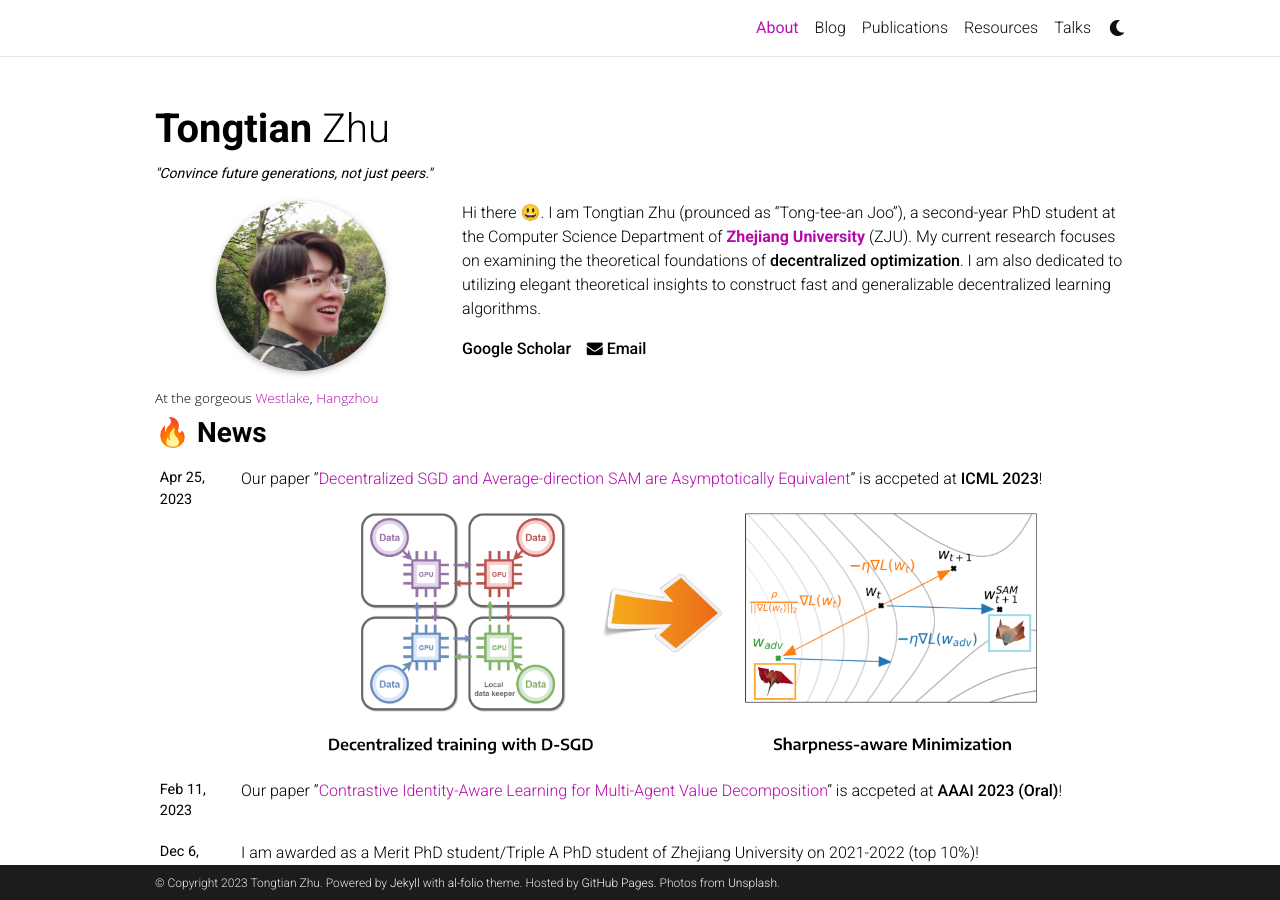
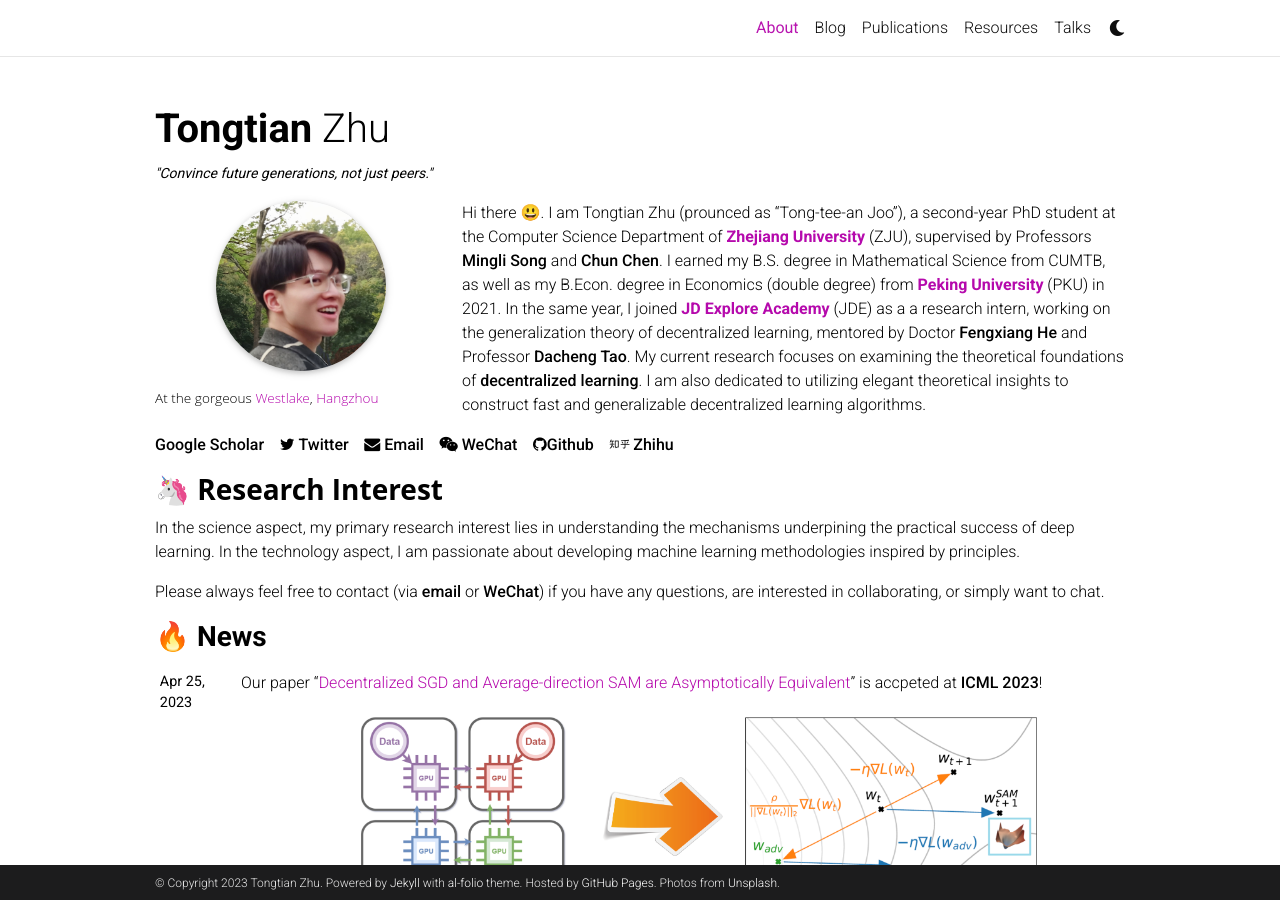
Before and after one commit to Raiden-Zhu/Raiden-Zhu.github.io, a Jekyll site: the page built from _pages/about.md, in a window 1280 px wide and 900 px high. Built offline with Jekyll 4.4.1, drawn with Linux system fonts in a browser that asks for light colours; full-size pictures stand in for the smaller copies a plugin makes; comment, search, counter and statistics services are not loaded; a style sheet for code colours, icons or effects is not loaded.

Commit message:
Update about.md

```diff
--- a/_pages/about.md
+++ b/_pages/about.md
@@ -18,21 +18,21 @@
 social: true  # includes social icons at the bottom of the page
 ---
 
-Hi there 😃. I am Tongtian Zhu (prounced as "Tong-tee-an Joo"), a second-year PhD student at the Computer Science Department of [<span style="font-weight: bold; color: #B509AC;">Zhejiang University</span>](https://www.zju.edu.cn/english/) (ZJU).
-<!-- supervised by Professors [**Mingli Song**](https://person.zju.edu.cn/en/msong) and [**Chun Chen**](https://person.zju.edu.cn/en/0082004). I earned my B.S. degree in Mathematical Science from CUMTB, as well as my B.Econ. degree in Economics (double degree) from [<span style="font-weight: bold; color: #B509AC;">Peking University</span>](https://english.pku.edu.cn/) (PKU) in 2021.
-<!-- In the same year, I joined [<span style="font-weight: bold; color: #B509AC;">JD Explore Academy</span>](https://corporate.jd.com/) (JDE) as a a research intern, where I focused on the generalization theory of decentralized learning,  mentored by Professors [**Fengxiang He**](https://fengxianghe.github.io/) and [**Dacheng Tao**](https://www.sydney.edu.au/engineering/about/our-people/academic-staff/dacheng-tao.html). -->
-My current research focuses on examining the theoretical foundations of **decentralized optimization**. I am also dedicated to utilizing elegant theoretical insights to construct fast and generalizable decentralized learning algorithms.
+Hi there 😃. I am Tongtian Zhu (prounced as "Tong-tee-an Joo"), a second-year PhD student at the Computer Science Department of [<span style="font-weight: bold; color: #B509AC;">Zhejiang University</span>](https://www.zju.edu.cn/english/) (ZJU), supervised by Professors [**Mingli Song**](https://person.zju.edu.cn/en/msong) and [**Chun Chen**](https://person.zju.edu.cn/en/0082004). I earned my B.S. degree in Mathematical Science from CUMTB, as well as my B.Econ. degree in Economics (double degree) from [<span style="font-weight: bold; color: #B509AC;">Peking University</span>](https://english.pku.edu.cn/) (PKU) in 2021.
+In the same year, I joined [<span style="font-weight: bold; color: #B509AC;">JD Explore Academy</span>](https://corporate.jd.com/) (JDE) as a a research intern, working on the generalization theory of decentralized learning,  mentored by Doctor [**Fengxiang He**](https://fengxianghe.github.io/) and Professor [**Dacheng Tao**](https://www.sydney.edu.au/engineering/about/our-people/academic-staff/dacheng-tao.html).
+My current research focuses on examining the theoretical foundations of **decentralized learning**. I am also dedicated to utilizing elegant theoretical insights to construct fast and generalizable decentralized learning algorithms.
 
-<i class="ai ai-google-scholar"></i> [**Google Scholar**](https://scholar.google.com/citations?user=QvBDUsIAAAAJ&hl=zh-CN]) &nbsp;&nbsp; <!-- <i class="fa fa-twitter"></i> <[**Twitter**](https://twitter.com/Raiden13238619/) &nbsp;&nbsp; --> <i class="fa fa-envelope"></i> [**Email**](mailto:raiden@zju.edu.cn) &nbsp;&nbsp; <!--<i class="fa fa-weixin"></i> [**WeChat**](https://raw.githubusercontent.com/Raiden-Zhu/Raiden-Zhu.github.io/master/assets/img/WeChat_QR_code.jpg) &nbsp;&nbsp; -->  <!-- <i class="fa fa-github"></i>[**Github**](https://github.com/Raiden-Zhu) &nbsp;&nbsp; <i class="fab fa-zhihu"></i> [**Zhihu**](https://www.zhihu.com/people/you-li-70-94) -->
+<i class="ai ai-google-scholar"></i> [**Google Scholar**](https://scholar.google.com/citations?user=QvBDUsIAAAAJ&hl=zh-CN]) &nbsp;&nbsp; <i class="fa fa-twitter"></i> [**Twitter**](https://twitter.com/Raiden13238619/) &nbsp;&nbsp; <i class="fa fa-envelope"></i> [**Email**](mailto:raiden@zju.edu.cn) &nbsp;&nbsp; <i class="fa fa-weixin"></i> [**WeChat**](https://raw.githubusercontent.com/Raiden-Zhu/Raiden-Zhu.github.io/master/assets/img/WeChat_QR_code.jpg) &nbsp;&nbsp;  <i class="fa fa-github"></i>[**Github**](https://github.com/Raiden-Zhu) &nbsp;&nbsp; <i class="fab fa-zhihu"></i> [**Zhihu**](https://www.zhihu.com/people/you-li-70-94)
 
 <!-- <br/><br/> -->
 
-<!-- ### <span style="font-family: 'Open Sans'; font-weight: bold;">🦄 Research Interest</span> -->
+### <span style="font-family: 'Open Sans'; font-weight: bold;">🦄 Research Interest</span>
 
-<!-- In the science aspect, my primary research interest lies in understanding the mechanisms underpining the practical success of deep learning. My ultimate goal is to understand the emergence of intelligence (both machine intelligence and biological intelligence).
-In the technology aspect, I am passionate about developing machine learning methodologies inspired by principles. -->
+In the science aspect, my primary research interest lies in understanding the mechanisms underpining the practical success of deep learning.
+<!-- My ultimate goal is to understand the emergence of intelligence (both machine intelligence and biological intelligence). -->
+In the technology aspect, I am passionate about developing machine learning methodologies inspired by principles.
 
-<!--Please always feel free to contact (via [**email**](mailto:raiden@zju.edu.cn) or [**WeChat**](https://raw.githubusercontent.com/Raiden-Zhu/Raiden-Zhu.github.io/master/assets/img/WeChat_QR_code.jpg)) if you have any questions, are interested in collaborating, or simply want to chat.  For regular updates and insights, feel free to follow my [**Twitter**](https://twitter.com/Raiden13238619) as well. -->
+Please always feel free to contact (via [**email**](mailto:raiden@zju.edu.cn) or [**WeChat**](https://raw.githubusercontent.com/Raiden-Zhu/Raiden-Zhu.github.io/master/assets/img/WeChat_QR_code.jpg)) if you have any questions, are interested in collaborating, or simply want to chat.  <!-- For regular updates and insights, feel free to follow my [**Twitter**](https://twitter.com/Raiden13238619) as well. -->
 
 <!-- Write your biography here. Tell the world about yourself. Link to your favorite [subreddit](http://reddit.com). You can put a picture in, too. The code is already in, just name your picture `prof_pic.jpg` and put it in the `img/` folder.
 
```
